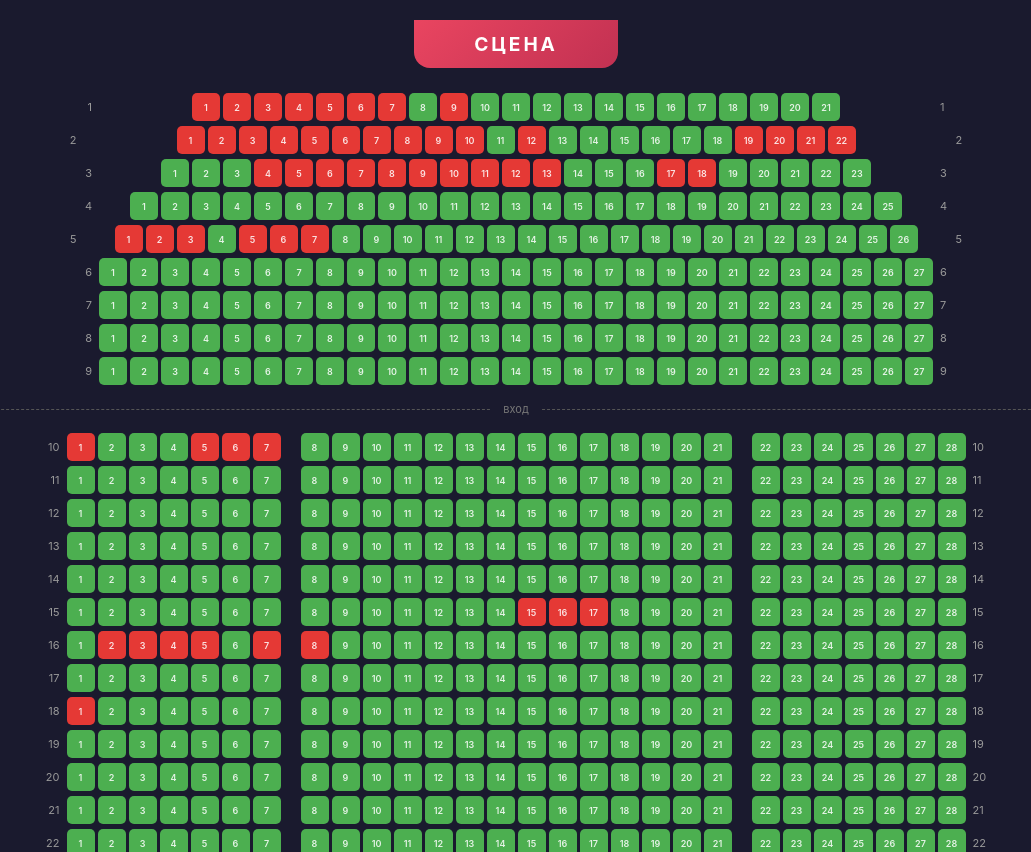
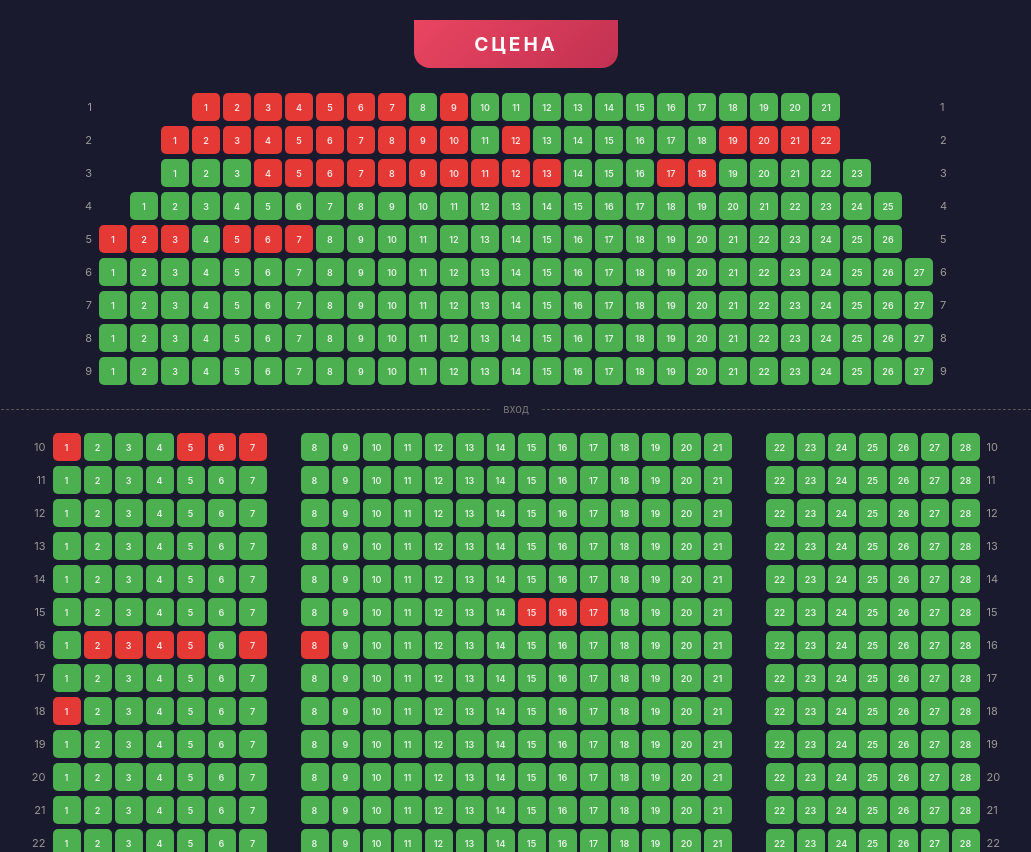
Before and after one commit to thecattest/spring-tickets, a FastAPI app: page / in a window 1280 px wide. Shown: the top 852 px of the page, without its empty margins (124-1155 px from the left). Run offline with FastAPI, Linux system fonts and the light colour scheme; data comes from the database, SQL or seed files in the repository.

Commit message:
update: center hall, widen vertical aisles, simplify top section layout
Center hall horizontally, increase vertical aisle width to two seats,
and remove vertical aisles from rows 1-9 for a cleaner top section.

```diff
--- a/web/templates/hall.html
+++ b/web/templates/hall.html
@@ -42,6 +42,7 @@
     align-items: center;
     gap: 3px;
     min-width: max-content;
+    margin: 0 auto;
     padding: 0 10px;
   }
 
@@ -89,7 +90,7 @@
   .seat.occupied { background: #E53935; }
 
   .aisle-v {
-    width: 14px;
+    width: 28px;
     flex-shrink: 0;
   }
 
@@ -159,9 +160,9 @@
   {% set max_seats = 28 %}
   {% set aisle_after = [7, 21] %}
 
-  {# --- Rows 1-9 --- #}
+  {# --- Rows 1-9 (no vertical aisles, one fewer spacer) --- #}
   {% for row in rows[:9] %}
-    {% set pad = (max_seats - row.seats|length) // 2 %}
+    {% set pad = (max_seats - 1 - row.seats|length) // 2 %}
     <div class="row">
       <div class="row-label">{{ row.row_number }}</div>
       {% for _ in range(pad) %}<div class="spacer"></div>{% endfor %}
@@ -169,7 +170,7 @@
         <div class="seat {{ 'occupied' if seat.occupied else 'free' }}"
              title="Ряд {{ row.row_number }}, Место {{ seat.number }}">{{ seat.number }}</div>
       {% endfor %}
-      {% for _ in range(pad) %}<div class="spacer"></div>{% endfor %}
+      {% for _ in range(max_seats - 1 - row.seats|length - pad) %}<div class="spacer"></div>{% endfor %}
       <div class="row-label-right">{{ row.row_number }}</div>
     </div>
   {% endfor %}
```
